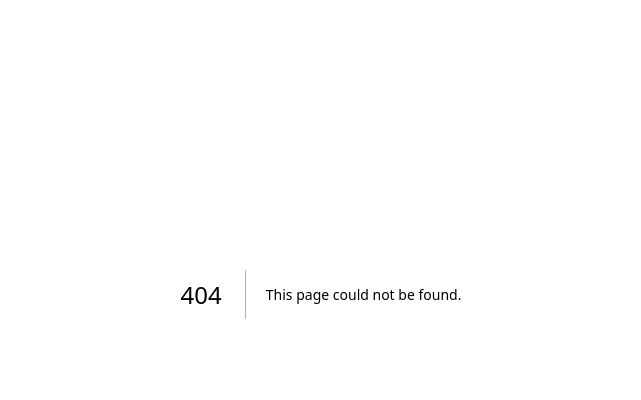
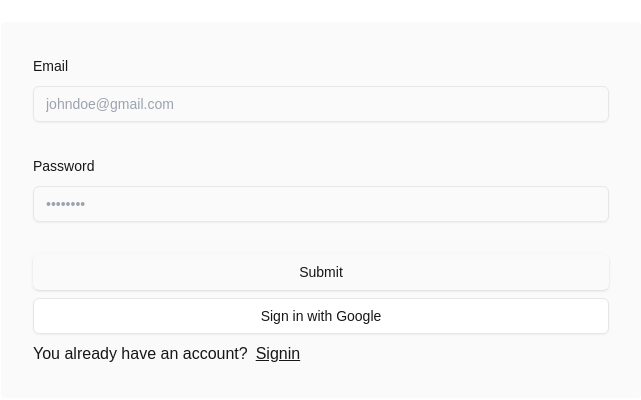
Before and after one commit to Ulises-NR/ApplyHub, a Next.js app: page /auth/signup in a window 1280 px wide. Before the commit this address had no page. Shown: the part 106-506 px from the top of the page, without its empty margins (319-960 px from the left). Built offline with nearby package versions, Linux system fonts and the light colour scheme; no server answers.

Commit message:
auth pages

```diff
--- /dev/null
+++ b/app/auth/signin/page.tsx
@@ -0,0 +1,132 @@
+"use client";
+
+import { z } from "zod";
+import { zodResolver } from "@hookform/resolvers/zod";
+import { loginSchema } from "@/schemas/user.schema";
+import { useRouter } from "next/navigation";
+import { useForm } from "react-hook-form";
+import {
+  useSignInWithEmailAndPassword,
+  useSignInWithGoogle,
+} from "react-firebase-hooks/auth";
+import { auth } from "@/app/firebase/config";
+import { Button } from "@/components/ui/button";
+import {
+  Form,
+  FormControl,
+  FormField,
+  FormItem,
+  FormLabel,
+  FormMessage,
+} from "@/components/ui/form";
+import { Input } from "@/components/ui/input";
+import Link from "next/link";
+import { toast } from "sonner";
+
+const SignUp = () => {
+  const [
+    signInWithEmailAndPassword,
+    userEmailAndPassword,
+    emailAndPasswordLoading,
+  ] = useSignInWithEmailAndPassword(auth);
+  const [signInWithGoogle, userGoogle, googleLoading] =
+    useSignInWithGoogle(auth);
+  const router = useRouter();
+  const form = useForm<z.infer<typeof loginSchema>>({
+    resolver: zodResolver(loginSchema),
+    defaultValues: {
+      email: "",
+      password: "",
+    },
+  });
+  const { handleSubmit, formState, control } = form;
+
+  async function handleGoogleLogin() {
+    try {
+      await signInWithGoogle();
+      router.push("/");
+      toast.success("Successfully signed in with Google");
+    } catch {
+      toast.error("Error signing in with Google");
+    }
+  }
+
+  async function onSubmit(values: z.infer<typeof loginSchema>) {
+    try {
+      await signInWithEmailAndPassword(values.email, values.password);
+
+      router.push("/");
+      toast.success("Successfully signed in with email and password");
+    } catch {
+      toast.error("Error signing in user with email and password");
+    }
+  }
+
+  return (
+    <Form {...form}>
+      <form
+        onSubmit={handleSubmit(onSubmit)}
+        className="max-w-screen-sm p-8 rounded bg-neutral-50 mx-auto space-y-8 my-32"
+      >
+        <FormField
+          control={control}
+          name="email"
+          render={({ field }) => (
+            <FormItem>
+              <FormLabel>Email</FormLabel>
+              <FormControl>
+                <Input
+                  type="email"
+                  placeholder="johndoe@gmail.com"
+                  {...field}
+                />
+              </FormControl>
+              <FormMessage />
+            </FormItem>
+          )}
+        />
+        <FormField
+          control={control}
+          name="password"
+          render={({ field }) => (
+            <FormItem>
+              <FormLabel>Password</FormLabel>
+              <FormControl>
+                <Input type="password" placeholder="••••••••" {...field} />
+              </FormControl>
+              <FormMessage />
+            </FormItem>
+          )}
+        />
+        <div className="space-y-2">
+          <Button
+            className="w-full disabled:bg-current/10"
+            type="submit"
+            disabled={
+              formState.isSubmitting || emailAndPasswordLoading || googleLoading
+            }
+          >
+            Submit
+          </Button>
+          <Button
+            className="w-full"
+            type="button"
+            variant="outline"
+            disabled={emailAndPasswordLoading || googleLoading}
+            onClick={() => handleGoogleLogin()}
+          >
+            Sign in with Google
+          </Button>
+          <p>
+            You dont have an account?
+            <Link className="underline ml-2" href="/auth/signup">
+              Signup
+            </Link>
+          </p>
+        </div>
+      </form>
+    </Form>
+  );
+};
+
+export default SignUp;
--- /dev/null
+++ b/app/auth/signup/page.tsx
@@ -0,0 +1,132 @@
+"use client";
+
+import { z } from "zod";
+import { zodResolver } from "@hookform/resolvers/zod";
+import { registerSchema } from "@/schemas/user.schema";
+import { useRouter } from "next/navigation";
+import { useForm } from "react-hook-form";
+import {
+  useCreateUserWithEmailAndPassword,
+  useSignInWithGoogle,
+} from "react-firebase-hooks/auth";
+import { auth } from "@/app/firebase/config";
+import { Button } from "@/components/ui/button";
+import {
+  Form,
+  FormControl,
+  FormField,
+  FormItem,
+  FormLabel,
+  FormMessage,
+} from "@/components/ui/form";
+import { Input } from "@/components/ui/input";
+import Link from "next/link";
+import { toast } from "sonner";
+
+const SignUp = () => {
+  const [
+    createUserWithEmailAndPassword,
+    userEmailAndPassword,
+    emailAndPasswordLoading,
+  ] = useCreateUserWithEmailAndPassword(auth);
+  const [signInWithGoogle, userGoogle, googleLoading] =
+    useSignInWithGoogle(auth);
+  const router = useRouter();
+  const form = useForm<z.infer<typeof registerSchema>>({
+    resolver: zodResolver(registerSchema),
+    defaultValues: {
+      email: "",
+      password: "",
+    },
+  });
+  const { handleSubmit, formState, control } = form;
+
+  async function handleGoogleLogin() {
+    try {
+      await signInWithGoogle();
+      router.push("/");
+      toast.success("Successfully signed up!");
+    } catch {
+      toast.error("Failed to sign up with Google");
+    }
+  }
+
+  async function onSubmit(values: z.infer<typeof registerSchema>) {
+    try {
+      await createUserWithEmailAndPassword(values.email, values.password);
+
+      router.push("/");
+      toast.success("Successfully signed up!");
+    } catch {
+      toast.error("Failed to sign up with email and password");
+    }
+  }
+
+  return (
+    <Form {...form}>
+      <form
+        onSubmit={handleSubmit(onSubmit)}
+        className="max-w-screen-sm p-8 rounded bg-neutral-50 mx-auto space-y-8 my-32"
+      >
+        <FormField
+          control={control}
+          name="email"
+          render={({ field }) => (
+            <FormItem>
+              <FormLabel>Email</FormLabel>
+              <FormControl>
+                <Input
+                  type="email"
+                  placeholder="johndoe@gmail.com"
+                  {...field}
+                />
+              </FormControl>
+              <FormMessage />
+            </FormItem>
+          )}
+        />
+        <FormField
+          control={control}
+          name="password"
+          render={({ field }) => (
+            <FormItem>
+              <FormLabel>Password</FormLabel>
+              <FormControl>
+                <Input type="password" placeholder="••••••••" {...field} />
+              </FormControl>
+              <FormMessage />
+            </FormItem>
+          )}
+        />
+        <div className="space-y-2">
+          <Button
+            className="w-full disabled:bg-current/10"
+            type="submit"
+            disabled={
+              formState.isSubmitting || emailAndPasswordLoading || googleLoading
+            }
+          >
+            Submit
+          </Button>
+          <Button
+            className="w-full"
+            type="button"
+            variant="outline"
+            disabled={emailAndPasswordLoading || googleLoading}
+            onClick={() => handleGoogleLogin()}
+          >
+            Sign in with Google
+          </Button>
+          <p>
+            You already have an account?
+            <Link className="underline ml-2" href="/auth/signin">
+              Signin
+            </Link>
+          </p>
+        </div>
+      </form>
+    </Form>
+  );
+};
+
+export default SignUp;
```
